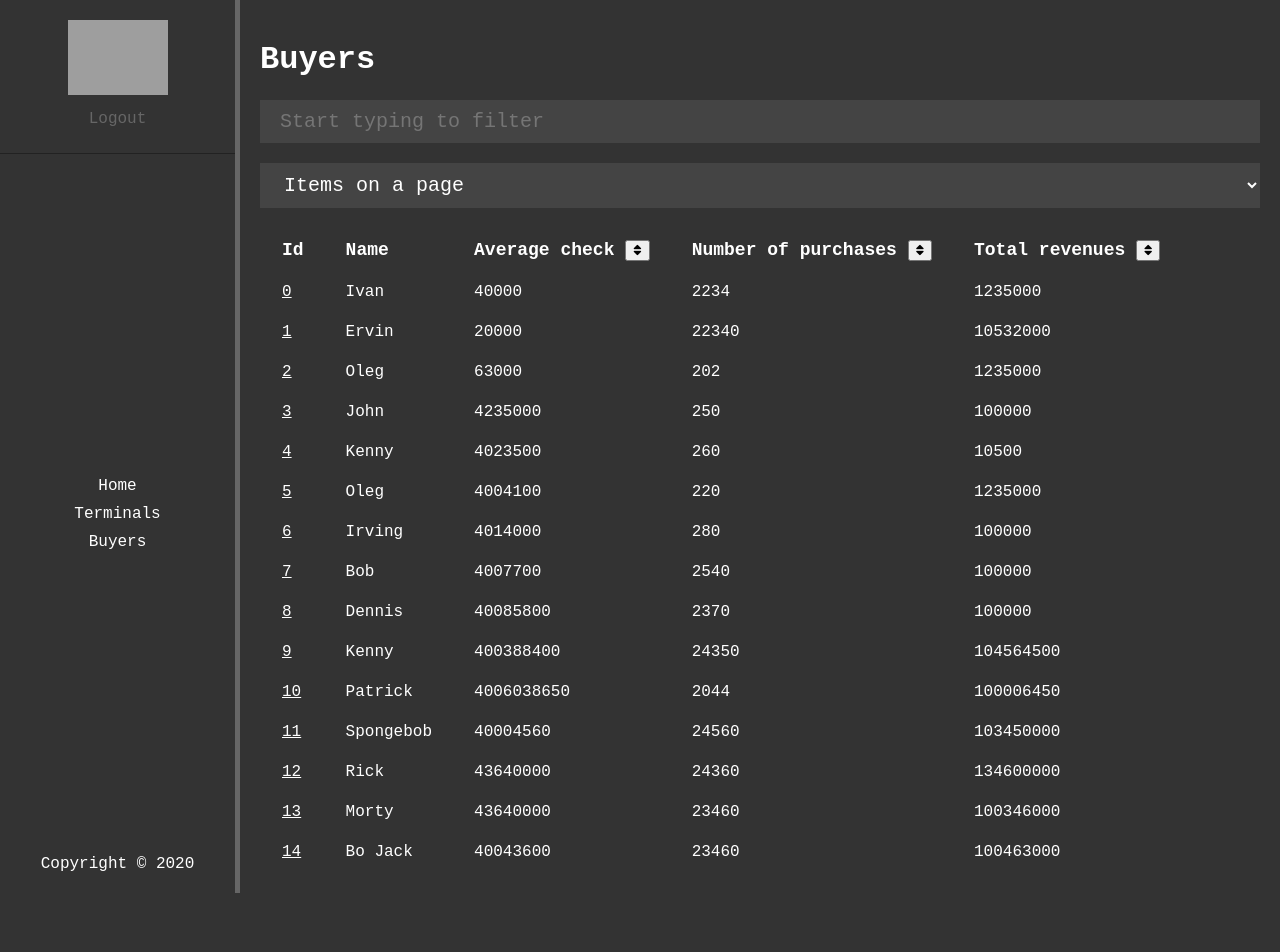
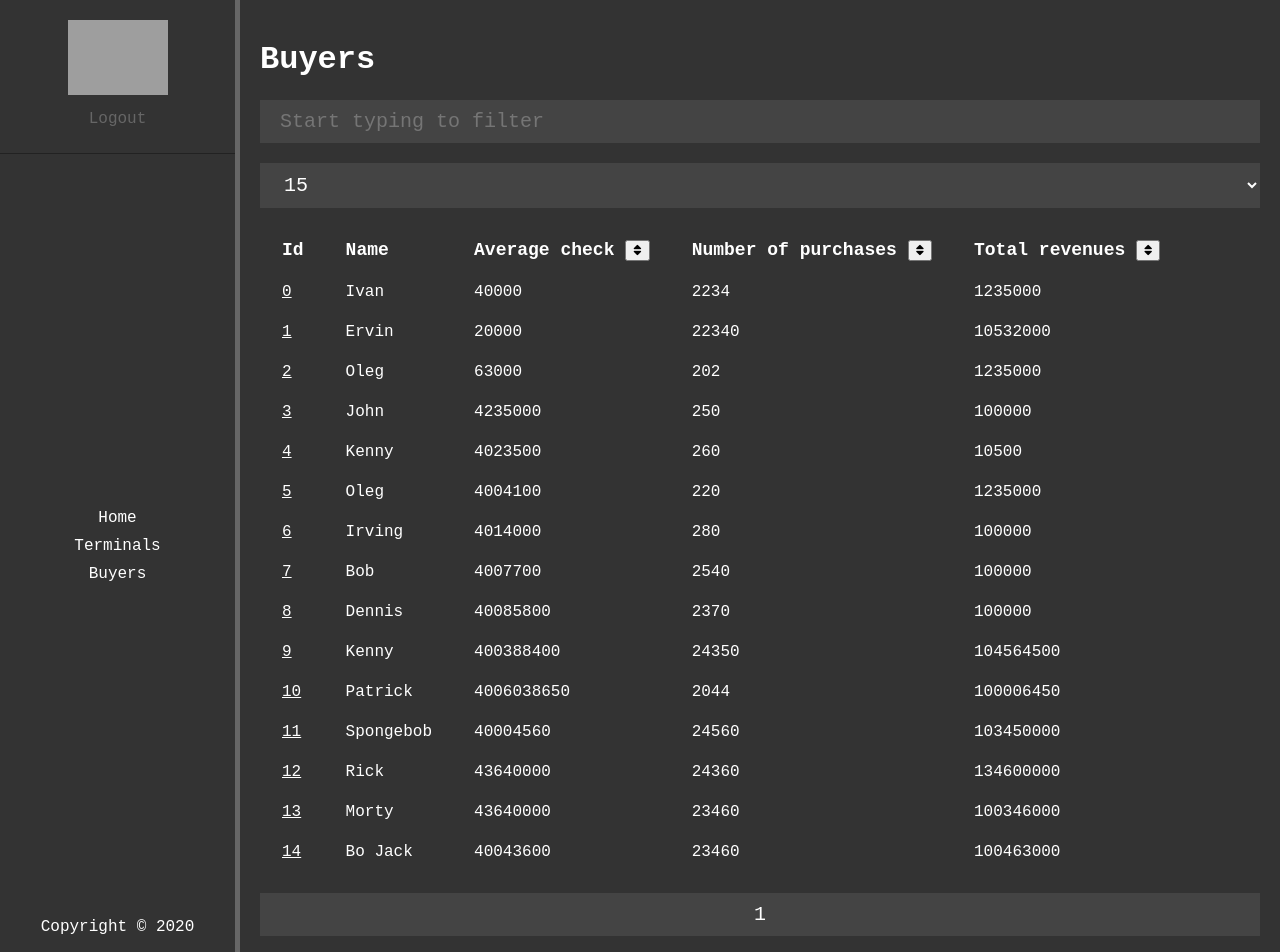
Before and after one commit to eone666/invoice-test, a React (Create React App) app: page /buyers in a window 1280 px wide. Shown: the top 952 px of the page. Before the commit the page ends 893 px from the top, so only its background shows below. Built offline with nearby package versions, Linux system fonts and the light colour scheme; sample sign-in values are in the browser's storage; grey boxes are pictures that could not be loaded; a web font is replaced by a local one.

Commit message:
add:pagination   note: fix bug with 5 element on page

```diff
--- a/src/App.scss
+++ b/src/App.scss
@@ -263,3 +263,17 @@ table {
 .buyers-filter {
   margin-bottom: 20px;
 }
+
+.pagination {
+  margin-top: 20px;
+  &__list {
+    padding: 0;
+    margin: 0;
+    list-style: none;
+    display: flex;
+    align-items: center;
+  }
+  &__item {
+    flex: 1;
+  }
+}
--- a/src/components/ItemsOnPage.jsx
+++ /dev/null
@@ -1,26 +0,0 @@
-import React, { useState } from "react";
-
-export default function ItemsOnPage({ setItemsOnPage }) {
-  const [select, setSelect] = useState("Items on a page");
-
-  const changeHandler = (e) => {
-    setSelect(e.target.value);
-    setItemsOnPage(e.target.value);
-  };
-  return (
-    <div>
-      <select
-        className="select items-on-page"
-        value={select}
-        onChange={changeHandler}
-      >
-        <option disabled>Items on a page</option>
-        <option default value="15">
-          15
-        </option>
-        <option value="10">10</option>
-        <option value="5">5</option>
-      </select>
-    </div>
-  );
-}
--- a/src/pages/Buyers.jsx
+++ b/src/pages/Buyers.jsx
@@ -2,14 +2,26 @@ import React, { useState } from "react";
 import BuyersTable from "../components/BuyersTable";
 import { buyers } from "../data/buyers";
 import BuyersFilterForm from "../components/BuyersFilterForm";
-import ItemsOnPage from "../components/ItemsOnPage";
 
 export default function Buyers() {
   const [data, setData] = useState(buyers);
   const [isSortAsc, setSortAsc] = useState(true);
+  const [offset, setOffset] = useState(0);
+  const [perPage, setPerPage] = useState(15);
+  const [currentPage, setCurentPage] = useState(0);
+  const [pageCount, setPageCount] = useState(
+    Math.ceil(buyers.length / perPage)
+  );
+
+  const setItemsOnPage = (count, start = 0) => {
+    const _data = buyers.slice(start, count);
+    setData(_data);
+    console.log(perPage);
+  };
 
   const handleFilter = (filterQuery) => {
     if (filterQuery === "") {
+      handlePageClick(currentPage);
     } else {
       const filtered = buyers.filter((e) =>
         e.name.toLowerCase().includes(filterQuery.toLowerCase())
@@ -53,17 +65,61 @@ export default function Buyers() {
     }
   };
 
-  const setItemsOnPage = (count, start = 0) => {
-    const _data = buyers.slice(start, count);
-    setData(_data);
+  const handlePageClick = (page) => {
+    const selectedPage = page;
+    const offset = selectedPage * perPage;
+    setOffset(offset);
+    setCurentPage(selectedPage);
+    const slice = buyers.slice(offset, offset + perPage);
+    setData(slice);
+    console.log(data);
+  };
+
+  const changeHandler = (e) => {
+    setPerPage(e.target.value);
+    const slice = buyers.slice(offset, offset + e.target.value);
+    setData(slice);
+    setPageCount(Math.ceil(buyers.length / e.target.value));
+  };
+
+  const paginationButtons = () => {
+    let content = [];
+    for (let i = 0; i < pageCount; i++) {
+      content.push(
+        <li className="pagination__item" key={i}>
+          <button
+            onClick={() => {
+              handlePageClick(i);
+            }}
+            className="button pagination__button"
+          >
+            {i + 1}
+          </button>
+        </li>
+      );
+    }
+    return content;
   };
 
   return (
     <div className="page buyers">
       <h1>Buyers</h1>
       <BuyersFilterForm handleFilter={handleFilter} />
-      <ItemsOnPage setItemsOnPage={setItemsOnPage} />
+      <select
+        className="select items-on-page"
+        value={perPage}
+        onChange={changeHandler}
+      >
+        <option default value="15">
+          15
+        </option>
+        <option value="10">10</option>
+        <option value="5">5</option>
+      </select>
       <BuyersTable sortBy={sortBy} data={data} />
+      <div className="pagination">
+        <ul className="pagination__list">{paginationButtons()}</ul>
+      </div>
     </div>
   );
 }
```
Also changed, not shown: 1 other file (tests, documents, lock files or other folders).
